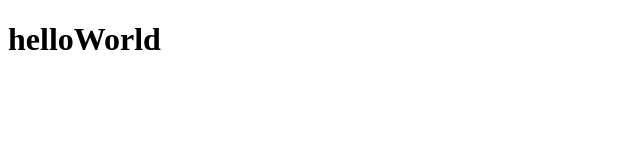
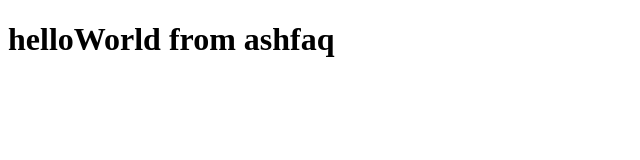
Before and after one commit to ashfaqaku/bootcamp2020, a plain HTML site: page index.html in a window 1280 px wide. Shown: the whole page, without its empty margins (0-640 px from the left). Drawn offline with Linux system fonts and the light colour scheme.

Commit message:
Update index.html

```diff
--- a/index.html
+++ b/index.html
@@ -6,6 +6,6 @@
     <title>Document</title>
 </head>
 <body>
-    <h1>helloWorld</h1>
+    <h1>helloWorld from ashfaq</h1>
 </body>
 </html>
```
